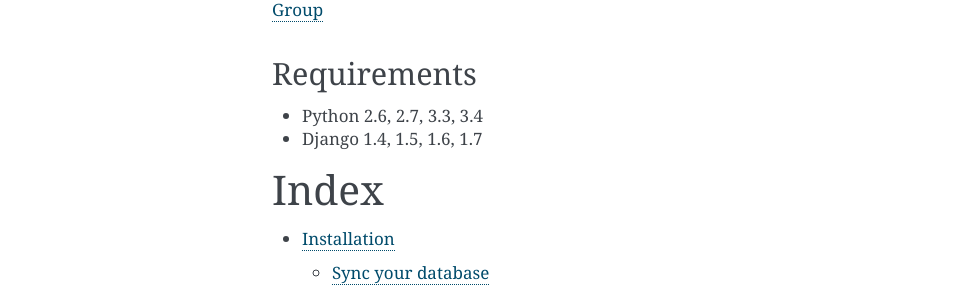
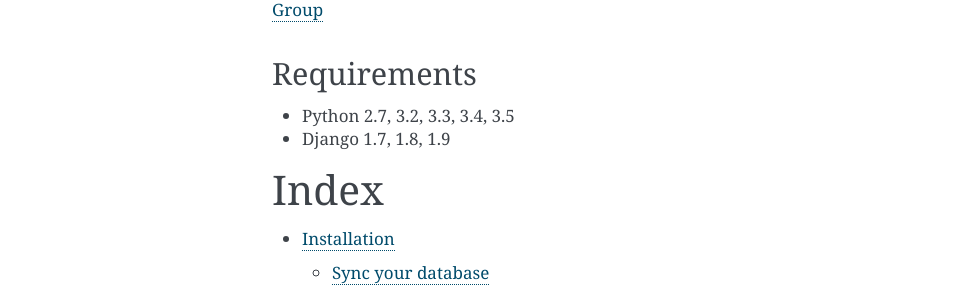
Before and after one commit to codemachine0313/django-oauth-toolkit, a Sphinx documentation site: the page built from docs/index.rst, in a window 1280 px wide. Shown: the part 410-708 px from the top of the page, without its empty margins (148-1104 px from the left). Built offline with Sphinx 7.4.7, drawn with Linux system fonts in a browser that asks for light colours.

Commit message:
updated changelog and the list of supported python and django versions

```diff
--- a/README.rst
+++ b/README.rst
@@ -37,8 +37,8 @@
 Requirements
 ------------
 
-* Python 2.6, 2.7, 3.3, 3.4, 3.5
-* Django 1.4, 1.5, 1.6, 1.7, 1.8, 1.9
+* Python 2.7, 3.2, 3.3, 3.4, 3.5
+* Django 1.7, 1.8, 1.9
 
 Installation
 ------------
--- a/docs/changelog.rst
+++ b/docs/changelog.rst
@@ -4,6 +4,7 @@
 master
 ------------------
 
+* **#322: dropping support for python 2.6 and django 1.4, 1.5, 1.6**
 * #299: 'server_class' is now pluggable through Django settings
 * #309: Add the py35-django19 env to travis
 * #308: Use compact syntax for tox envs
--- a/docs/index.rst
+++ b/docs/index.rst
@@ -21,8 +21,8 @@
 Requirements
 ------------
 
-* Python 2.6, 2.7, 3.3, 3.4
-* Django 1.4, 1.5, 1.6, 1.7
+* Python 2.7, 3.2, 3.3, 3.4, 3.5
+* Django 1.7, 1.8, 1.9
 
 Index
 =====
```
Also changed, not shown: other parts of README.rst (+1 -0 lines).
